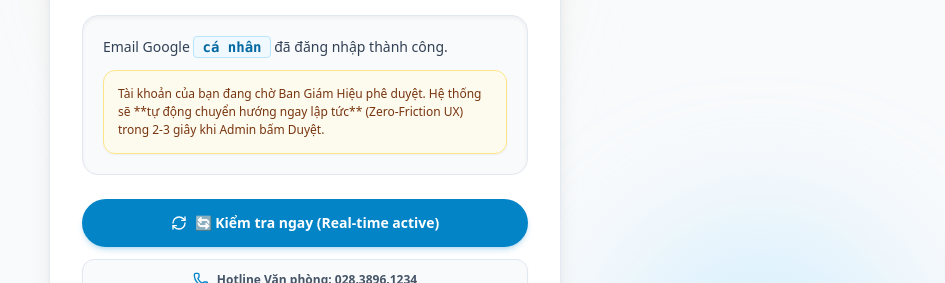
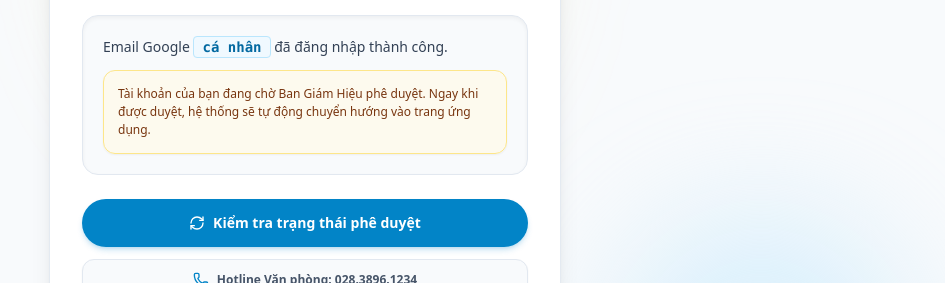
Before and after one commit to hejc108/preschool, a Next.js app: page /auth/pending-approval in a window 1280 px wide. Shown: the part 257-540 px from the top of the page, without its empty margins (335-1280 px from the left). Built offline with nearby package versions, Linux system fonts and the light colour scheme; no server answers.

Commit message:
fix(ui): remove raw markdown asterisks and internal technical jargon from pending approval screen

```diff
--- a/src/app/auth/pending-approval/page.tsx
+++ b/src/app/auth/pending-approval/page.tsx
@@ -198,7 +198,7 @@ function PendingApprovalContent() {
             </p>
           ) : (
             <p className="font-medium text-amber-900 bg-amber-50/80 border border-amber-200 p-3.5 rounded-xl text-xs leading-normal shadow-sm">
-              Tài khoản của bạn đang chờ Ban Giám Hiệu phê duyệt. Hệ thống sẽ **tự động chuyển hướng ngay lập tức** (Zero-Friction UX) trong 2-3 giây khi Admin bấm Duyệt.
+              Tài khoản của bạn đang chờ Ban Giám Hiệu phê duyệt. Ngay khi được duyệt, hệ thống sẽ tự động chuyển hướng vào trang ứng dụng.
             </p>
           )}
 
@@ -219,7 +219,7 @@ function PendingApprovalContent() {
             className="w-full flex items-center justify-center gap-2 bg-sky-600 hover:bg-sky-700 text-white font-bold py-3.5 px-4 rounded-pill transition-all shadow-md shadow-sky-600/20 active:scale-[0.98] text-sm cursor-pointer disabled:opacity-60"
           >
             <RefreshCw className={`w-4 h-4 ${checking ? 'animate-spin' : ''}`} />
-            <span>{checking ? 'Đang kiểm tra dữ liệu DB...' : '🔄 Kiểm tra ngay (Real-time active)'}</span>
+            <span>{checking ? 'Đang kiểm tra...' : 'Kiểm tra trạng thái phê duyệt'}</span>
           </button>
 
           <div className="flex items-center justify-center gap-2 text-xs font-semibold text-slate-600 bg-slate-50 border border-slate-200 rounded-xl py-3 px-4 shadow-sm">
```
